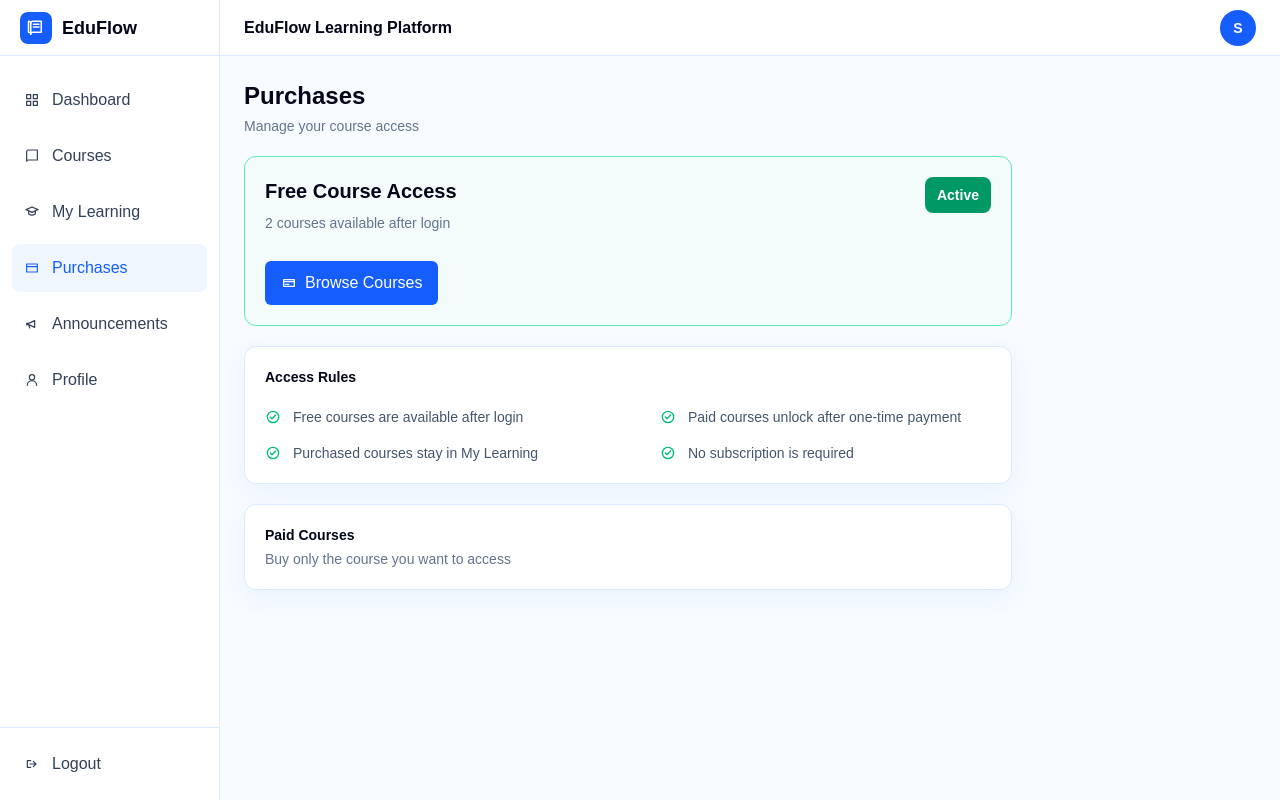
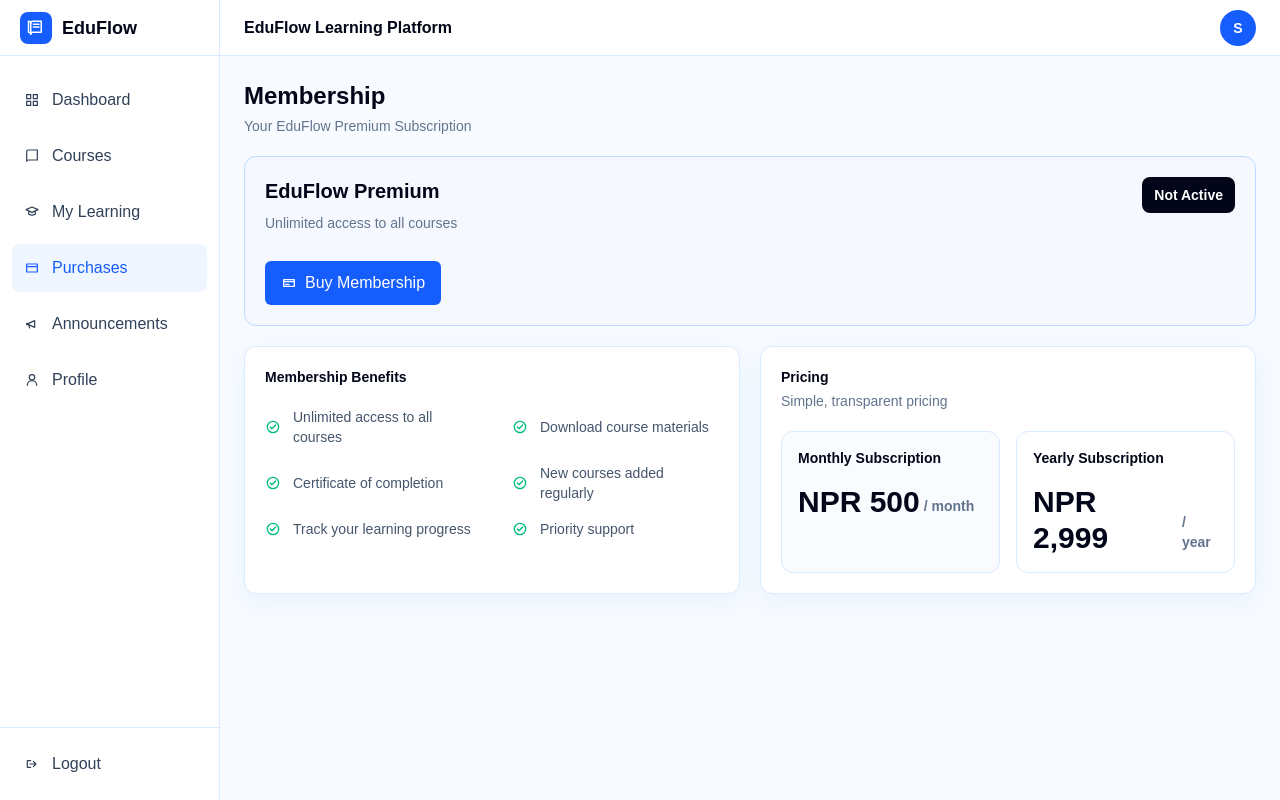
Before and after one commit to SiddharthaDhakal2/EduFlow, a Next.js app in the folder frontend/: page /user/membership in a window 1280 px wide. Built offline with nearby package versions, Linux system fonts and the light colour scheme.

Commit message:
Redesign user membership page

```diff
--- a/frontend/app/(dashboard)/user/membership/page.tsx
+++ b/frontend/app/(dashboard)/user/membership/page.tsx
@@ -1,75 +1,168 @@
 import Link from "next/link";
 
-const purchaseNotes = [
-  "Free courses are available after login",
-  "Paid courses unlock after one-time payment",
-  "Purchased courses stay in My Learning",
-  "No subscription is required",
+const membershipBenefits = [
+  "Unlimited access to all courses",
+  "Download course materials",
+  "Certificate of completion",
+  "New courses added regularly",
+  "Track your learning progress",
+  "Priority support",
 ];
 
+const paymentHistory: PaymentRecord[] = [];
+
+const membership = {
+  active: false,
+  startDate: "2026-01-15",
+  expiryDate: "2027-01-15",
+};
+
+type PaymentRecord = {
+  invoice: string;
+  plan: string;
+  amount: string;
+  date: string;
+  status: string;
+};
+
 export const metadata = {
-  title: "Purchases - EduFlow",
+  title: "Membership - EduFlow",
 };
 
 export default function MembershipPage() {
   return (
-    <div className="max-w-3xl space-y-5">
+    <div className="max-w-6xl space-y-5">
       <section>
-        <h1 className="text-2xl font-bold tracking-[-0.02em] text-slate-950">
-          Purchases
-        </h1>
-        <p className="mt-1 text-sm text-slate-500">
-          Manage your course access
-        </p>
+        <h1 className="text-2xl font-bold text-slate-950">Membership</h1>
+        <p className="mt-1 text-sm text-slate-500">Your EduFlow Premium Subscription</p>
       </section>
 
-      <section className="rounded-xl border border-emerald-300 bg-emerald-50/40 p-5">
+      <section
+        className={`rounded-xl border p-5 ${
+          membership.active
+            ? "border-emerald-300 bg-emerald-50/50"
+            : "border-blue-200 bg-blue-50/40"
+        }`}
+      >
         <div className="flex items-start justify-between gap-5">
           <div>
-            <h2 className="text-xl font-bold tracking-[-0.01em] text-slate-950">
-              Free Course Access
-            </h2>
-            <p className="mt-2 text-sm text-slate-500">
-              2 courses available after login
-            </p>
+            <h2 className="text-xl font-bold text-slate-950">EduFlow Premium</h2>
+            <p className="mt-2 text-sm text-slate-500">Unlimited access to all courses</p>
           </div>
-          <span className="shrink-0 rounded-lg bg-emerald-600 px-3 py-2 text-sm font-bold text-white">
-            Active
+          <span
+            className={`inline-flex shrink-0 items-center gap-1.5 rounded-lg px-3 py-2 text-sm font-bold text-white ${
+              membership.active ? "bg-emerald-600" : "bg-slate-950"
+            }`}
+          >
+            {membership.active ? <CheckSmallIcon /> : null}
+            {membership.active ? "Active" : "Not Active"}
           </span>
         </div>
 
+        {membership.active ? (
+          <div className="mt-7 grid gap-5 sm:grid-cols-2">
+            <div>
+              <div className="flex items-center gap-1.5 text-xs font-semibold text-slate-500">
+                <CalendarIcon />
+                Start Date
+              </div>
+              <p className="mt-1 text-sm font-bold text-slate-950">{membership.startDate}</p>
+            </div>
+            <div>
+              <div className="flex items-center gap-1.5 text-xs font-semibold text-slate-500">
+                <CalendarIcon />
+                Expiry Date
+              </div>
+              <p className="mt-1 text-sm font-bold text-slate-950">{membership.expiryDate}</p>
+            </div>
+          </div>
+        ) : (
           <Link
-          href="/user/courses"
-          className="mt-7 inline-flex items-center gap-2 rounded-md bg-blue-600 px-4 py-2.5 text-xs font-bold text-white transition hover:-translate-y-0.5 hover:bg-blue-600"
+            href="/user/membership"
+            className="mt-7 inline-flex items-center gap-2 rounded-md bg-blue-600 px-4 py-2.5 text-xs font-bold text-white transition hover:-translate-y-0.5 hover:bg-blue-700"
           >
             <CardIcon />
-          Browse Courses
+            Buy Membership
           </Link>
+        )}
       </section>
 
+      <div className="grid gap-5 lg:grid-cols-2">
         <section className="rounded-xl border border-slate-200 bg-white p-5 shadow-sm">
-        <h2 className="text-sm font-bold text-slate-950">
-          Access Rules
-        </h2>
-        <div className="mt-5 grid gap-x-16 gap-y-4 sm:grid-cols-2">
-          {purchaseNotes.map((note) => (
+          <h2 className="text-sm font-bold text-slate-950">Membership Benefits</h2>
+          <div className="mt-5 grid gap-x-10 gap-y-4 sm:grid-cols-2 lg:grid-cols-1 xl:grid-cols-2">
+            {membershipBenefits.map((benefit) => (
               <div
-              key={note}
+                key={benefit}
                 className="flex items-center gap-3 text-sm text-slate-600"
               >
                 <CheckIcon />
-              <span>{note}</span>
+                <span>{benefit}</span>
               </div>
             ))}
           </div>
         </section>
 
         <section className="rounded-xl border border-slate-200 bg-white p-5 shadow-sm">
-        <h2 className="text-sm font-bold text-slate-950">Paid Courses</h2>
-        <p className="mt-1 text-sm text-slate-500">
-          Buy only the course you want to access
-        </p>
+          <h2 className="text-sm font-bold text-slate-950">Pricing</h2>
+          <p className="mt-1 text-sm text-slate-500">Simple, transparent pricing</p>
+
+          <div className="mt-5 grid gap-4 sm:grid-cols-2 lg:grid-cols-1 xl:grid-cols-2">
+            <div className="rounded-xl border border-blue-100 bg-blue-50/40 p-4">
+              <p className="text-sm font-bold text-slate-950">Monthly Subscription</p>
+              <div className="mt-4 flex items-end gap-1">
+                <span className="text-3xl font-bold text-slate-950">NPR 500</span>
+                <span className="pb-1 text-sm font-semibold text-slate-500">/ month</span>
+              </div>
+            </div>
+
+            <div className="rounded-xl border border-slate-200 bg-white p-4">
+              <p className="text-sm font-bold text-slate-950">Yearly Subscription</p>
+              <div className="mt-4 flex items-end gap-1">
+                <span className="text-3xl font-bold text-slate-950">NPR 2,999</span>
+                <span className="pb-1 text-sm font-semibold text-slate-500">/ year</span>
+              </div>
+            </div>
+          </div>
         </section>
+      </div>
+
+      {paymentHistory.length > 0 ? (
+        <section className="overflow-hidden rounded-xl border border-slate-200 bg-white shadow-sm">
+          <div className="border-b border-slate-100 p-5">
+            <h2 className="text-sm font-bold text-slate-950">Payment History</h2>
+            <p className="mt-1 text-sm text-slate-500">Your recent membership payments</p>
+          </div>
+
+          <div className="hidden grid-cols-[1fr_1.2fr_0.8fr_0.8fr_0.6fr] gap-4 bg-blue-50/50 px-5 py-3 text-xs font-bold uppercase text-slate-500 md:grid">
+            <span>Invoice</span>
+            <span>Plan</span>
+            <span>Amount</span>
+            <span>Date</span>
+            <span>Status</span>
+          </div>
+
+          <div className="divide-y divide-slate-100">
+            {paymentHistory.map((payment) => (
+              <div
+                key={payment.invoice}
+                className="grid gap-3 p-5 text-sm md:grid-cols-[1fr_1.2fr_0.8fr_0.8fr_0.6fr] md:items-center"
+              >
+                <div>
+                  <p className="font-bold text-slate-950">{payment.invoice}</p>
+                  <p className="mt-1 text-xs text-slate-500 md:hidden">Invoice</p>
+                </div>
+                <p className="font-semibold text-slate-700">{payment.plan}</p>
+                <p className="font-bold text-slate-950">{payment.amount}</p>
+                <p className="text-slate-500">{payment.date}</p>
+                <span className="w-fit rounded-md bg-emerald-50 px-2.5 py-1 text-xs font-bold text-emerald-700">
+                  {payment.status}
+                </span>
+              </div>
+            ))}
+          </div>
+        </section>
+      ) : null}
     </div>
   );
 }
@@ -83,6 +176,34 @@ function CardIcon() {
         strokeLinecap="round"
         strokeLinejoin="round"
         strokeWidth="2"
+      />
+    </svg>
+  );
+}
+
+function CalendarIcon() {
+  return (
+    <svg aria-hidden="true" className="h-3.5 w-3.5" fill="none" viewBox="0 0 24 24">
+      <path
+        d="M7 3v4M17 3v4M4 9h16M5 5h14a1 1 0 0 1 1 1v13a1 1 0 0 1-1 1H5a1 1 0 0 1-1-1V6a1 1 0 0 1 1-1Z"
+        stroke="currentColor"
+        strokeLinecap="round"
+        strokeLinejoin="round"
+        strokeWidth="2"
+      />
+    </svg>
+  );
+}
+
+function CheckSmallIcon() {
+  return (
+    <svg aria-hidden="true" className="h-3.5 w-3.5" fill="none" viewBox="0 0 24 24">
+      <path
+        d="m5 12 4 4L19 6"
+        stroke="currentColor"
+        strokeLinecap="round"
+        strokeLinejoin="round"
+        strokeWidth="2.5"
       />
     </svg>
   );
```
Lines whose indentation alone changed are shown as unchanged.
